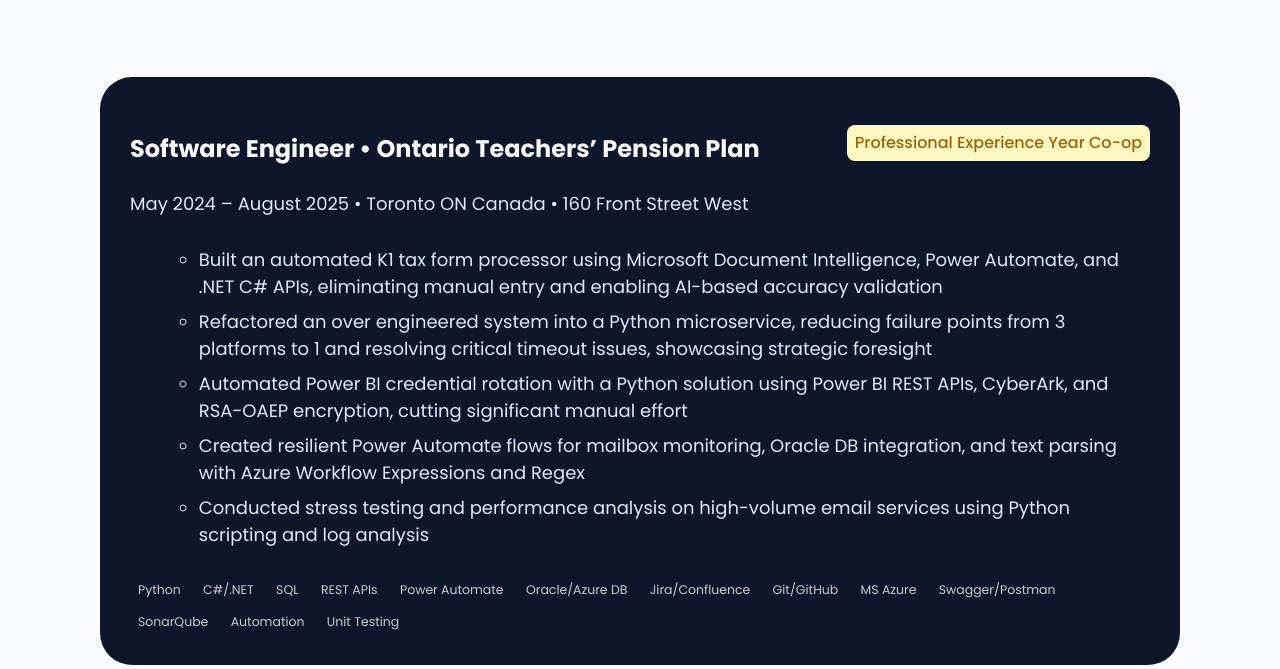
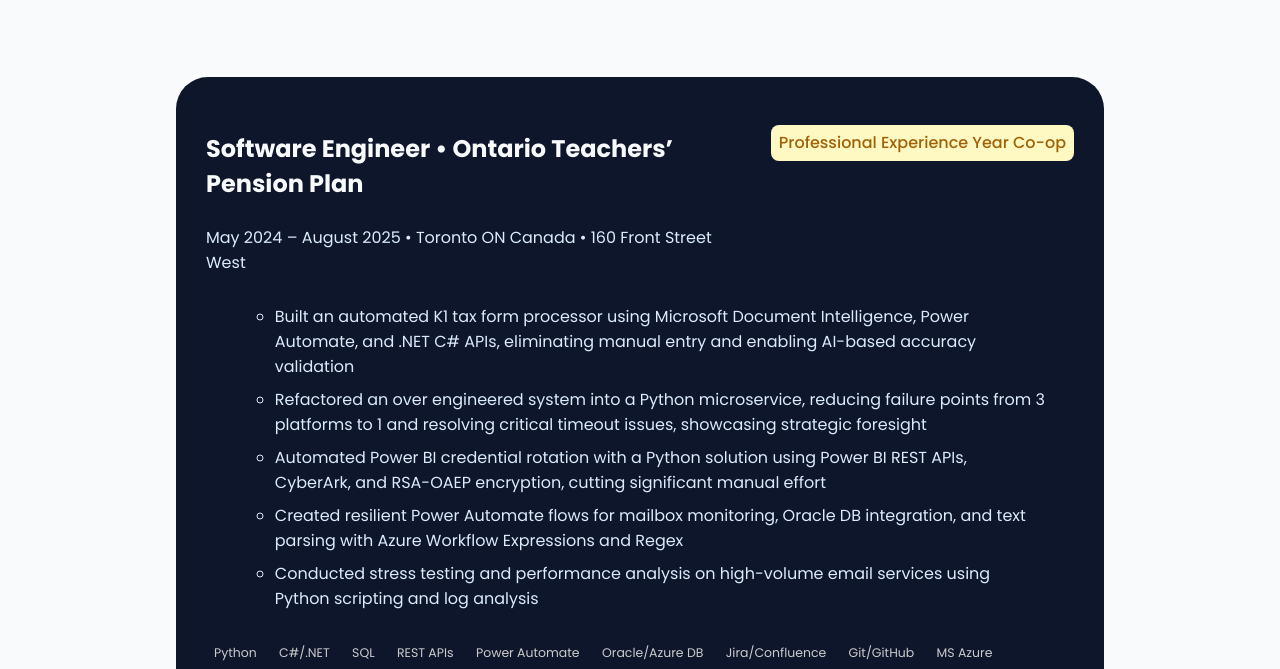
Before and after one commit to Rucherd/Portfolio, a plain HTML site: page index.html in a window 1280 px wide. Shown: the part 967-1636 px from the top of the page. Drawn offline with Linux system fonts and the light colour scheme.

Commit message:
Made text in experience section a little smaller

```diff
--- a/richardstyle.css
+++ b/richardstyle.css
@@ -213,7 +213,7 @@
 
 .experience {
   margin: 2rem auto;
-  max-width: 1500px;
+  max-width: 85vw;
   padding: 3rem 1.25rem;
   /*border: black 2px solid;*/
 }
@@ -241,7 +241,6 @@
   color: #F8FAFC;
   padding: 30px;
   transition: transform .15s ease, box-shadow .15s ease;
-  font-size: large;
 }
 
 .tl-card:hover {
```
